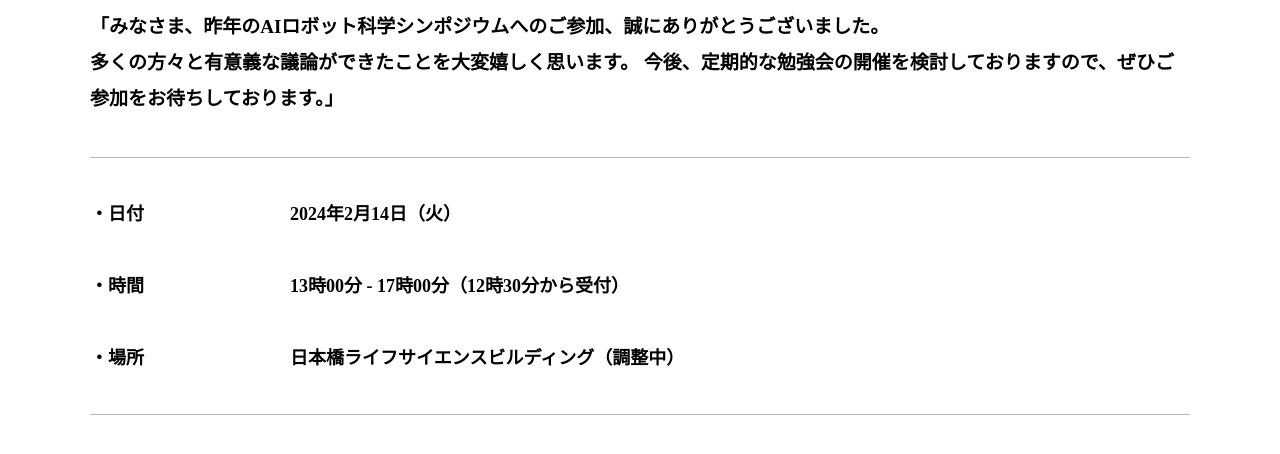
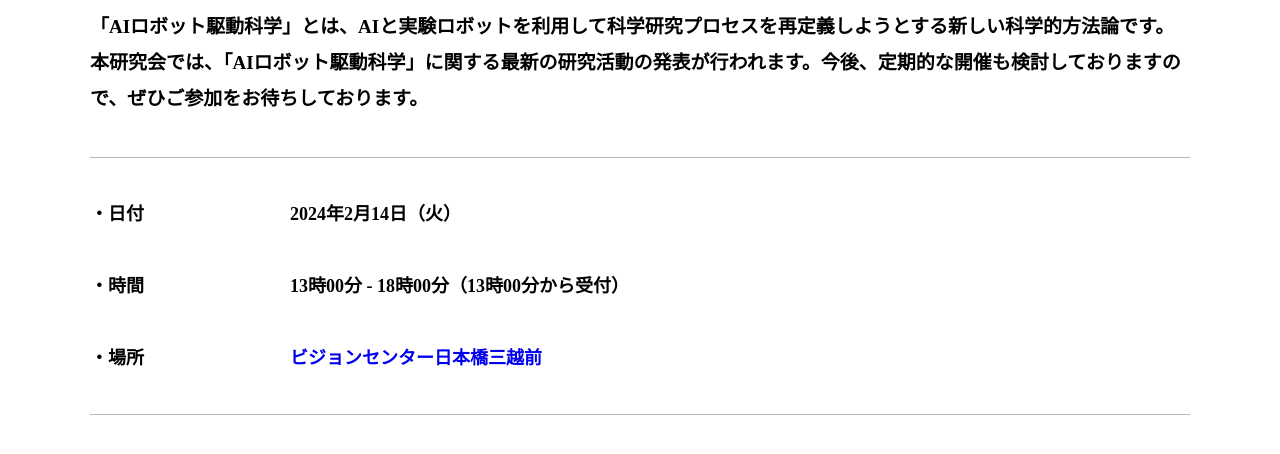
Before and after one commit to ai-robot-science-symposium/2023web-open, a plain HTML site: page 20240214.html in a window 1280 px wide. Shown: the part 770-1224 px from the top of the page. Drawn offline with nearby package versions, Linux system fonts and the light colour scheme.

Commit message:
update 会場

```diff
--- a/20240214.html
+++ b/20240214.html
@@ -68,16 +68,20 @@
           <br class="br_sp" /><span>「AIロボット駆動科学」</span>
         </h2>
         <p>
-          「みなさま、昨年のAIロボット科学シンポジウムへのご参加、誠にありがとうございました。<br />多くの方々と有意義な議論ができたことを大変嬉しく思います。
-          今後、定期的な勉強会の開催を検討しておりますので、ぜひご参加をお待ちしております。」
+          「AIロボット駆動科学」とは、AIと実験ロボットを利用して科学研究プロセスを再定義しようとする新しい科学的方法論です。
+          本研究会では、「AIロボット駆動科学」に関する最新の研究活動の発表が行われます。今後、定期的な開催も検討しておりますので、ぜひご参加をお待ちしております。
         </p>
         <dl class="clearfix">
           <dt>・日付</dt>
           <dd>2024年2月14日（火）</dd>
           <dt>・時間</dt>
-          <dd>13時00分 - 17時00分（12時30分から受付）</dd>
+          <dd>13時00分 - 18時00分（13時00分から受付）</dd>
           <dt>・場所</dt>
-          <dd>日本橋ライフサイエンスビルディング（調整中）</dd>
+          <dd>
+            <a href="https://www.visioncenter.jp/tokyo/nihonbashi/"
+              >ビジョンセンター日本橋三越前</a
+            >
+          </dd>
         </dl>
         <!-- <div class="content_img">
           <img src="images/img01.jpg" width="100%" alt="講演イメージ" />
```
